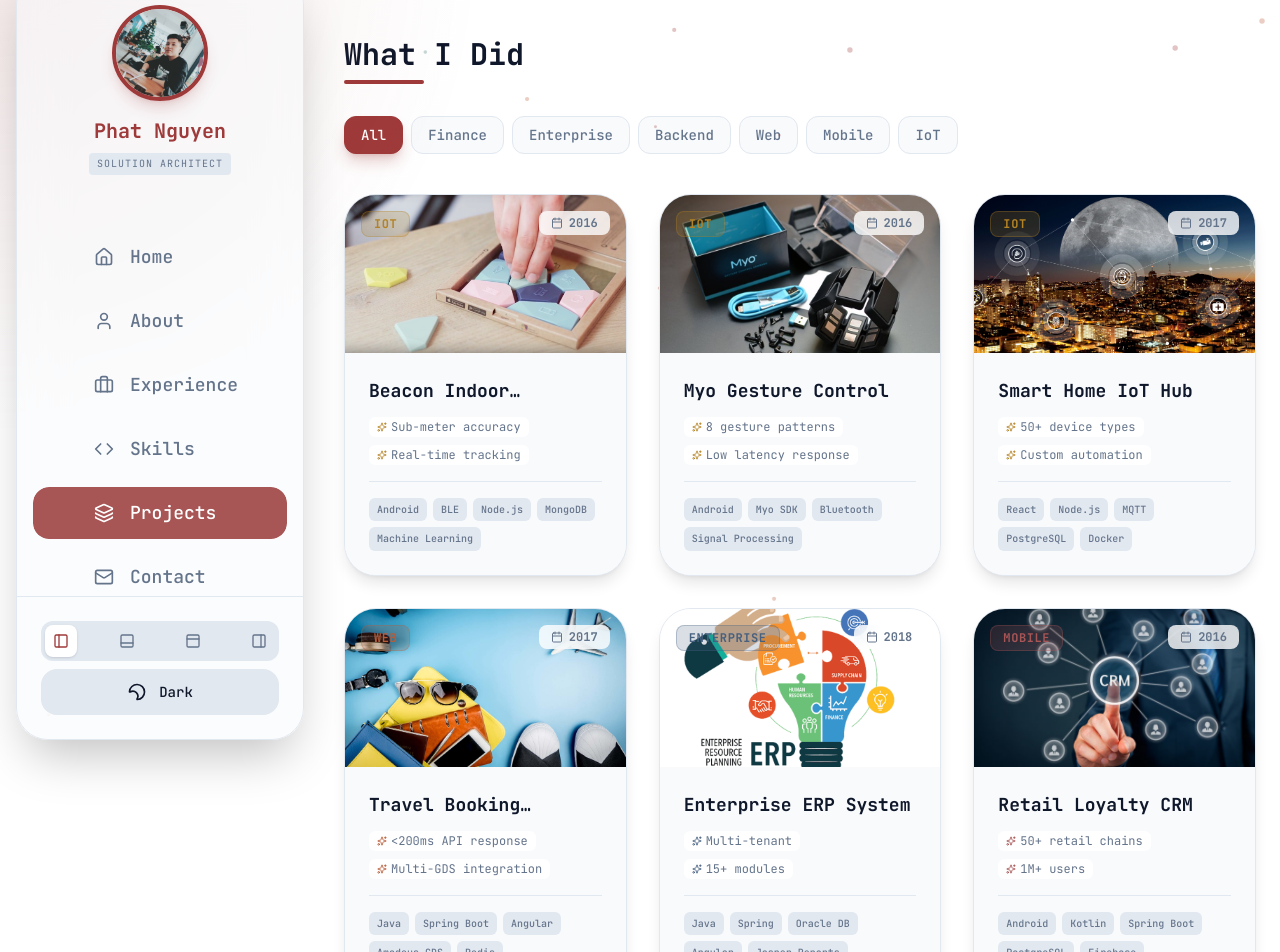
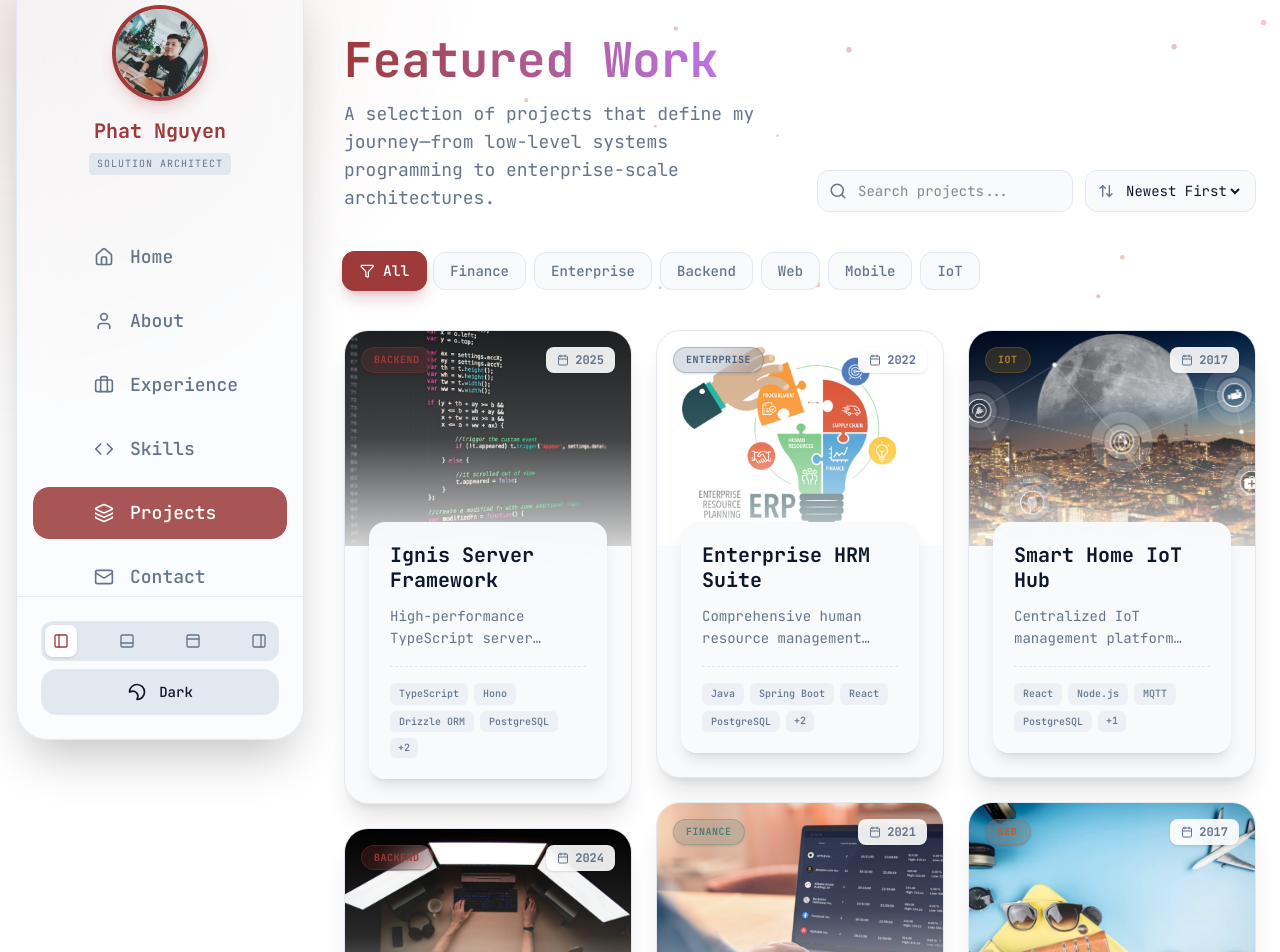
Before and after one commit to phatnt199/me, a React (Vite) app in the folder react_project/: page /#/projects in a window 1280 px wide. Shown: the part 44-996 px from the top of the page. Built offline with nearby package versions, Linux system fonts and the light colour scheme.

Commit message:
feat(projects): enhance projects section with masonry layout and modal details

```diff
--- /dev/null
+++ b/react_project/src/components/sections/ProjectDetailsModal.tsx
@@ -0,0 +1,165 @@
+import { motion } from 'framer-motion';
+import type { Project } from '../../data/portfolio';
+import { X, Github, ExternalLink, Calendar, Layers, Code, Sparkles } from 'lucide-react';
+import clsx from 'clsx';
+import { useEffect } from 'react';
+
+interface ProjectDetailsModalProps {
+  project: Project;
+  onClose: () => void;
+}
+
+export const ProjectDetailsModal = ({ project, onClose }: ProjectDetailsModalProps) => {
+  // Prevent body scroll when modal is open
+  useEffect(() => {
+    document.body.style.overflow = 'hidden';
+    return () => {
+      document.body.style.overflow = 'unset';
+    };
+  }, []);
+
+  return (
+    <div className="fixed inset-0 z-50 flex items-center justify-center p-4 sm:p-6">
+      <motion.div
+        initial={{ opacity: 0 }}
+        animate={{ opacity: 1 }}
+        exit={{ opacity: 0 }}
+        onClick={onClose}
+        className="absolute inset-0 bg-bg/80 backdrop-blur-sm"
+      />
+
+      <motion.div
+        layoutId={`project-${project.title}`}
+        className="relative w-full max-w-4xl max-h-[90vh] overflow-y-auto bg-bg-secondary rounded-3xl shadow-2xl border border-bg-tertiary flex flex-col custom-scrollbar"
+        onClick={(e) => e.stopPropagation()}
+      >
+        {/* Close Button */}
+        <button
+          onClick={onClose}
+          className="absolute top-4 right-4 z-10 p-2 rounded-full bg-bg/50 hover:bg-bg-tertiary text-fg transition-colors backdrop-blur-md"
+        >
+          <X size={20} />
+        </button>
+
+        {/* Hero Image */}
+        <div className="relative w-full h-64 sm:h-80 md:h-96 shrink-0">
+          <img
+            src={project.image}
+            alt={project.title}
+            className="w-full h-full object-cover"
+          />
+          <div className="absolute inset-0 bg-gradient-to-t from-bg-secondary via-transparent to-transparent" />
+
+          <div className="absolute bottom-0 left-0 p-6 sm:p-8 w-full">
+            <motion.div
+              initial={{ opacity: 0, y: 20 }}
+              animate={{ opacity: 1, y: 0 }}
+              transition={{ delay: 0.2 }}
+              className="flex flex-wrap gap-2 mb-3"
+            >
+              <span className="px-3 py-1 rounded-full text-xs font-bold uppercase tracking-wider bg-primary/20 text-primary border border-primary/20 backdrop-blur-md">
+                {project.category}
+              </span>
+              <span className="flex items-center gap-1.5 px-3 py-1 rounded-full text-xs font-medium bg-bg/40 text-fg-muted backdrop-blur-md border border-white/5">
+                <Calendar size={12} />
+                {project.year}
+              </span>
+            </motion.div>
+
+            <motion.h2
+              initial={{ opacity: 0, y: 20 }}
+              animate={{ opacity: 1, y: 0 }}
+              transition={{ delay: 0.3 }}
+              className="text-3xl sm:text-4xl md:text-5xl font-bold text-fg drop-shadow-lg"
+            >
+              {project.title}
+            </motion.h2>
+          </div>
+        </div>
+
+        {/* Content */}
+        <div className="p-6 sm:p-8 flex flex-col md:flex-row gap-8 md:gap-12">
+          {/* Main Info */}
+          <div className="flex-1 space-y-6">
+            <div>
+              <h3 className="text-lg font-semibold text-fg mb-2 flex items-center gap-2">
+                <Layers size={18} className="text-primary" />
+                Overview
+              </h3>
+              <p className="text-fg-muted leading-relaxed text-base sm:text-lg">
+                {project.description}
+              </p>
+            </div>
+
+            <div>
+              <h3 className="text-lg font-semibold text-fg mb-3 flex items-center gap-2">
+                <Sparkles size={18} className="text-primary" />
+                Key Highlights
+              </h3>
+              <ul className="grid gap-3">
+                {project.highlights.map((highlight, idx) => (
+                  <motion.li
+                    key={highlight}
+                    initial={{ opacity: 0, x: -10 }}
+                    animate={{ opacity: 1, x: 0 }}
+                    transition={{ delay: 0.4 + idx * 0.1 }}
+                    className="flex items-start gap-3 p-3 rounded-xl bg-bg-tertiary/50 border border-bg-tertiary"
+                  >
+                    <div className="w-1.5 h-1.5 rounded-full bg-primary mt-2 shrink-0" />
+                    <span className="text-fg-muted text-sm sm:text-base">{highlight}</span>
+                  </motion.li>
+                ))}
+              </ul>
+            </div>
+          </div>
+
+          {/* Sidebar Info */}
+          <div className="w-full md:w-80 space-y-6">
+            {/* Actions */}
+            <div className="flex flex-col gap-3">
+              {project.github ? (
+                <a
+                  href={project.github}
+                  target="_blank"
+                  rel="noopener noreferrer"
+                  className="flex items-center justify-center gap-2 w-full py-3 rounded-xl bg-bg-tertiary hover:bg-primary/20 hover:text-primary hover:border-primary/50 text-fg font-medium transition-all duration-300 border border-transparent"
+                >
+                  <Github size={18} />
+                  View Source Code
+                </a>
+              ) : (
+                <button disabled className="flex items-center justify-center gap-2 w-full py-3 rounded-xl bg-bg-tertiary/50 text-fg-muted/50 cursor-not-allowed border border-transparent">
+                  <Github size={18} />
+                  Private Repository
+                </button>
+              )}
+
+              <button className="flex items-center justify-center gap-2 w-full py-3 rounded-xl bg-primary text-white hover:bg-primary/90 transition-colors shadow-lg shadow-primary/25 font-medium">
+                <ExternalLink size={18} />
+                Live Demo / Case Study
+              </button>
+            </div>
+
+            {/* Tech Stack */}
+            <div>
+              <h3 className="text-sm font-bold text-fg uppercase tracking-wider mb-3 flex items-center gap-2">
+                <Code size={16} className="text-primary" />
+                Tech Stack
+              </h3>
+              <div className="flex flex-wrap gap-2">
+                {project.techStack.map((tech) => (
+                  <span
+                    key={tech}
+                    className="px-3 py-1.5 text-xs font-medium rounded-lg bg-bg-tertiary text-fg-muted border border-white/5"
+                  >
+                    {tech}
+                  </span>
+                ))}
+              </div>
+            </div>
+          </div>
+        </div>
+      </motion.div>
+    </div>
+  );
+};
--- a/react_project/src/components/sections/Projects.tsx
+++ b/react_project/src/components/sections/Projects.tsx
@@ -1,8 +1,9 @@
-import { useState } from 'react';
+import { useState, useMemo } from 'react';
 import { motion, AnimatePresence } from 'framer-motion';
-import { PROJECTS_DATA, type ProjectCategory } from '../../data/portfolio';
-import { Calendar, Sparkles, Github, ExternalLink } from 'lucide-react';
+import { PROJECTS_DATA, type ProjectCategory, type Project } from '../../data/portfolio';
+import { Calendar, Sparkles, Github, ExternalLink, Search, ArrowUpDown, Filter } from 'lucide-react';
 import { TiltCard } from '../ui/TiltCard';
+import { ProjectDetailsModal } from './ProjectDetailsModal';
 import clsx from 'clsx';
 
 const CATEGORIES: { label: string; value: ProjectCategory | 'all' }[] = [
@@ -42,147 +43,200 @@ const CATEGORY_STYLES: Record<ProjectCategory, { badge: string; icon: string }>
   },
 };
 
+type SortOption = 'newest' | 'oldest' | 'name';
+
 export const Projects = () => {
   const [activeCategory, setActiveCategory] = useState<ProjectCategory | 'all'>('all');
+  const [searchQuery, setSearchQuery] = useState('');
+  const [sortBy, setSortBy] = useState<SortOption>('newest');
+  const [selectedProject, setSelectedProject] = useState<Project | null>(null);
 
-  const filteredProjects = activeCategory === 'all'
-    ? PROJECTS_DATA
-    : PROJECTS_DATA.filter(p => p.category === activeCategory);
+  // Filter and Sort Logic
+  const filteredProjects = useMemo(() => {
+    let result = PROJECTS_DATA;
+
+    // Category Filter
+    if (activeCategory !== 'all') {
+      result = result.filter(p => p.category === activeCategory);
+    }
+
+    // Search Filter
+    if (searchQuery) {
+      const q = searchQuery.toLowerCase();
+      result = result.filter(p =>
+        p.title.toLowerCase().includes(q) ||
+        p.description.toLowerCase().includes(q) ||
+        p.techStack.some(t => t.toLowerCase().includes(q))
+      );
+    }
+
+    // Sorting
+    return result.sort((a, b) => {
+      if (sortBy === 'name') return a.title.localeCompare(b.title);
+      // Parse year (simple implementation, assumes 'YYYY' or 'YYYY - YYYY')
+      const yearA = parseInt(a.year.split(' ')[0]);
+      const yearB = parseInt(b.year.split(' ')[0]);
+      return sortBy === 'newest' ? yearB - yearA : yearA - yearB;
+    });
+  }, [activeCategory, searchQuery, sortBy]);
+
+  // Masonry Column Distribution (Client-side simple distribution)
+  // We'll use CSS columns for simplicity and performance as it handles height variability best naturally
+  // But to ensure LTR reading order if we cared deeply, we'd use JS.
+  // For this, standard CSS columns with `break-inside-avoid` is efficient and visually pleasing enough.
 
   return (
-    <section className="min-h-screen px-6 py-20 max-w-[1600px] mx-auto">
-      <div className="mb-8">
-        <h2 className="text-3xl font-bold mb-2">What I Did</h2>
-        <div className="w-20 h-1 bg-primary rounded-full" />
+    <section className="min-h-screen px-6 py-20 max-w-[1600px] mx-auto relative">
+      <div className="flex flex-col md:flex-row md:items-end justify-between gap-6 mb-10">
+        <div>
+          <h2 className="text-4xl sm:text-5xl font-bold mb-4 bg-clip-text text-transparent bg-gradient-to-r from-primary to-purple-400">
+            Featured Work
+          </h2>
+          <p className="text-fg-muted max-w-2xl text-lg">
+            A selection of projects that define my journey—from low-level systems programming to enterprise-scale architectures.
+          </p>
+        </div>
+
+        {/* Search & Sort Controls */}
+        <div className="flex flex-col sm:flex-row gap-3">
+          <div className="relative group">
+            <Search className="absolute left-3 top-1/2 -translate-y-1/2 text-fg-muted group-focus-within:text-primary transition-colors" size={18} />
+            <input
+              type="text"
+              placeholder="Search projects..."
+              value={searchQuery}
+              onChange={(e) => setSearchQuery(e.target.value)}
+              className="pl-10 pr-4 py-2.5 bg-bg-secondary border border-bg-tertiary rounded-xl text-sm focus:border-primary focus:ring-1 focus:ring-primary outline-none w-full sm:w-64 transition-all"
+            />
+          </div>
+
+          <div className="flex items-center gap-2 bg-bg-secondary border border-bg-tertiary rounded-xl px-3 py-2.5">
+            <ArrowUpDown size={16} className="text-fg-muted" />
+            <select
+              value={sortBy}
+              onChange={(e) => setSortBy(e.target.value as SortOption)}
+              className="bg-transparent border-none text-sm text-fg outline-none cursor-pointer"
+            >
+              <option value="newest">Newest First</option>
+              <option value="oldest">Oldest First</option>
+              <option value="name">Name (A-Z)</option>
+            </select>
+          </div>
+        </div>
       </div>
 
       {/* Category Filter */}
-      <div className="mb-6 sm:mb-10 flex flex-wrap gap-1.5 sm:gap-2">
+      <div className="mb-10 flex flex-wrap gap-2">
         {CATEGORIES.map((cat) => (
           <button
             key={cat.value}
             onClick={() => setActiveCategory(cat.value)}
             className={clsx(
-              "px-3 py-1.5 sm:px-4 sm:py-2 rounded-lg sm:rounded-xl text-xs sm:text-sm font-medium transition-all duration-300 border",
+              "px-4 py-2 rounded-xl text-sm font-medium transition-all duration-300 border flex items-center gap-2",
               activeCategory === cat.value
-                ? "bg-primary text-white border-primary shadow-lg shadow-primary/25"
-                : "bg-bg-secondary text-fg-muted border-bg-tertiary hover:border-primary/50 hover:text-fg"
+                ? "bg-primary text-white border-primary shadow-lg shadow-primary/25 scale-105"
+                : "bg-bg-secondary text-fg-muted border-bg-tertiary hover:border-primary/50 hover:text-fg hover:bg-bg-tertiary"
             )}
           >
+            {activeCategory === cat.value && <Filter size={14} />}
             {cat.label}
           </button>
         ))}
       </div>
 
+      {/* Masonry Layout using CSS Columns */}
       <motion.div
         layout
-        className="grid grid-cols-1 md:grid-cols-2 xl:grid-cols-3 gap-4 sm:gap-8 auto-rows-max pb-20 md:pb-0"
+        className="columns-1 md:columns-2 xl:columns-3 gap-6 space-y-6 pb-20"
       >
         <AnimatePresence mode="popLayout">
-          {filteredProjects.map((project) => {
+          {filteredProjects.map((project, index) => {
             const styles = CATEGORY_STYLES[project.category];
 
             return (
               <motion.div
                 key={project.title}
-                layout
-                initial={{ opacity: 0, scale: 0.9 }}
-                animate={{ opacity: 1, scale: 1 }}
+                layoutId={`project-${project.title}`}
+                initial={{ opacity: 0, y: 20 }}
+                animate={{ opacity: 1, y: 0 }}
                 exit={{ opacity: 0, scale: 0.9 }}
-                transition={{ type: "spring", stiffness: 300, damping: 30 }}
+                transition={{ duration: 0.4, delay: index * 0.05 }}
+                className="break-inside-avoid mb-6"
+                onClick={() => setSelectedProject(project)}
               >
                 <TiltCard
-                  className="group relative rounded-2xl sm:rounded-[2rem] overflow-hidden cursor-pointer bg-bg-secondary border border-bg-tertiary shadow-lg hover:shadow-2xl hover:shadow-primary/20 transition-all duration-500 flex flex-col h-full hover:border-primary/30"
+                  className="group relative rounded-3xl overflow-hidden cursor-pointer bg-bg-secondary border border-bg-tertiary shadow-xl hover:shadow-2xl hover:shadow-primary/10 transition-all duration-500 h-full hover:border-primary/40"
                 >
                   {/* Image Container */}
-                  <div className="aspect-video overflow-hidden bg-bg-tertiary relative">
+                  <div className="relative overflow-hidden aspect-[4/3]">
                     <img
                       src={project.image}
                       alt={project.title}
-                      className="w-full h-full object-cover transition-transform duration-700 group-hover:scale-110"
+                      className="w-full h-full object-cover transition-transform duration-700 group-hover:scale-105 group-hover:rotate-1"
                       loading="lazy"
                     />
 
-                    {/* Overlay on hover */}
-                    <div className="absolute inset-0 bg-gradient-to-t from-bg/95 via-bg/60 to-transparent opacity-0 group-hover:opacity-100 transition-opacity duration-500 flex flex-col justify-end p-3 sm:p-5">
-                      <p className="text-xs sm:text-sm text-fg leading-relaxed line-clamp-3">
-                        {project.description}
-                      </p>
-                    </div>
+                    {/* Gradient Overlay */}
+                    <div className="absolute inset-0 bg-gradient-to-t from-bg via-bg/20 to-transparent opacity-80" />
 
-                    {/* Year Badge */}
-                    <div className="absolute top-2 right-2 sm:top-4 sm:right-4 px-2 py-0.5 sm:px-3 sm:py-1 bg-bg/80 backdrop-blur-sm rounded-md sm:rounded-lg text-[10px] sm:text-xs font-bold flex items-center gap-1 sm:gap-1.5 text-fg-muted">
-                      <Calendar size={10} className="sm:w-3 sm:h-3" />
-                      {project.year}
-                    </div>
-
-                    {/* Category Badge */}
+                    {/* Top Badges */}
+                    <div className="absolute top-4 left-4 right-4 flex justify-between items-start z-10">
                       <div className={clsx(
-                      "absolute top-2 left-2 sm:top-4 sm:left-4 px-2 py-0.5 sm:px-3 sm:py-1 rounded-md sm:rounded-lg text-[10px] sm:text-xs font-bold uppercase tracking-wider border",
+                        "px-3 py-1 rounded-full text-[10px] font-bold uppercase tracking-wider border backdrop-blur-md shadow-sm",
                         styles.badge
                       )}>
                         {project.category}
                       </div>
+
+                      <div className="px-2.5 py-1 bg-bg/90 backdrop-blur-sm rounded-lg text-xs font-bold text-fg-muted flex items-center gap-1.5 shadow-sm border border-white/5">
+                        <Calendar size={12} />
+                        {project.year}
+                      </div>
+                    </div>
                   </div>
 
                   {/* Content Info */}
-                  <div className="p-4 sm:p-6 flex flex-col flex-1 bg-bg-secondary">
-                    <div className="flex items-center justify-between gap-2 mb-2 sm:mb-3">
-                      <h3 className="text-base sm:text-lg font-bold text-fg group-hover:text-primary transition-colors line-clamp-1">
+                  <div className="p-6 relative z-20 -mt-12">
+                    <div className="p-5 bg-bg-secondary/95 backdrop-blur-xl rounded-2xl border border-white/5 shadow-lg group-hover:translate-y-[-5px] transition-transform duration-300">
+                      <div className="flex items-start justify-between gap-3 mb-3">
+                        <h3 className="text-xl font-bold text-fg group-hover:text-primary transition-colors leading-tight">
                           {project.title}
                         </h3>
                         {project.github && (
-                        <a
-                          href={project.github}
-                          target="_blank"
-                          rel="noopener noreferrer"
-                          onClick={(e) => e.stopPropagation()}
-                          className={clsx(
-                            "flex items-center gap-1.5 px-2 py-1 sm:px-3 sm:py-1.5 rounded-lg text-xs font-medium transition-all duration-300 shrink-0",
-                            "bg-bg-tertiary text-fg-muted hover:bg-fg hover:text-bg"
-                          )}
-                        >
-                          <Github size={14} />
-                          <span className="hidden sm:inline">View</span>
-                          <ExternalLink size={10} className="hidden sm:inline" />
-                        </a>
+                          <div className="p-1.5 rounded-lg bg-bg-tertiary text-fg-muted opacity-0 group-hover:opacity-100 transition-opacity">
+                            <Github size={16} />
+                          </div>
                         )}
                       </div>
 
-                    {/* Highlights */}
-                    <div className="flex flex-wrap gap-1.5 sm:gap-2 mb-3 sm:mb-4">
-                      {project.highlights.slice(0, 2).map((highlight) => (
-                        <span
-                          key={highlight}
-                          className="inline-flex items-center gap-1 px-1.5 sm:px-2 py-0.5 bg-bg text-[10px] sm:text-xs text-fg-muted rounded-md"
-                        >
-                          <Sparkles size={8} className={clsx("sm:w-2.5 sm:h-2.5", styles.icon)} />
-                          <span className="truncate max-w-[80px] sm:max-w-none">{highlight}</span>
-                        </span>
-                      ))}
-                    </div>
+                      <p className="text-sm text-fg-muted leading-relaxed line-clamp-2 mb-4 group-hover:text-fg transition-colors">
+                        {project.description}
+                      </p>
 
                       {/* Tech Stack */}
-                    <div className="mt-auto pt-3 sm:pt-4 border-t border-bg-tertiary">
-                      <div className="flex flex-wrap gap-1 sm:gap-1.5">
-                        {project.techStack.slice(0, 5).map((tech) => (
+                      <div className="flex flex-wrap gap-1.5 pt-4 border-t border-dashed border-bg-tertiary">
+                        {project.techStack.slice(0, 4).map((tech) => (
                           <span
                             key={tech}
-                            className={clsx(
-                              "px-1.5 sm:px-2 py-0.5 sm:py-1 text-[9px] sm:text-[10px] font-medium rounded-md transition-colors",
-                              "bg-bg-tertiary text-fg-muted group-hover:text-fg"
-                            )}
+                            className="px-2 py-0.5 text-[10px] font-medium rounded-md bg-bg-tertiary/50 text-fg-muted border border-transparent group-hover:border-primary/20 transition-colors"
                           >
                             {tech}
                           </span>
                         ))}
-                        {project.techStack.length > 5 && (
-                          <span className="px-1.5 sm:px-2 py-0.5 sm:py-1 text-[9px] sm:text-[10px] font-medium rounded-md bg-bg-tertiary text-fg-muted">
-                            +{project.techStack.length - 5}
+                        {project.techStack.length > 4 && (
+                          <span className="px-2 py-0.5 text-[10px] font-medium rounded-md bg-bg-tertiary/50 text-fg-muted">
+                            +{project.techStack.length - 4}
                           </span>
                         )}
                       </div>
                     </div>
+                  </div>
+
+                  {/* Hover Overlay Action */}
+                  <div className="absolute inset-0 bg-primary/10 opacity-0 group-hover:opacity-100 transition-opacity duration-300 pointer-events-none flex items-center justify-center">
+                    <span className="px-6 py-2 bg-bg text-fg font-bold rounded-full shadow-xl transform translate-y-4 group-hover:translate-y-0 transition-transform duration-300">
+                      View Details
+                    </span>
                   </div>
                 </TiltCard>
               </motion.div>
@@ -196,11 +250,25 @@ export const Projects = () => {
         <motion.div
           initial={{ opacity: 0 }}
           animate={{ opacity: 1 }}
-          className="text-center py-20 text-fg-muted"
+          className="flex flex-col items-center justify-center py-32 text-fg-muted"
         >
-          <p>No projects found in this category.</p>
+          <div className="w-20 h-20 bg-bg-secondary rounded-full flex items-center justify-center mb-4">
+            <Search size={32} className="opacity-50" />
+          </div>
+          <h3 className="text-xl font-bold text-fg mb-2">No projects found</h3>
+          <p>Try adjusting your search or filters.</p>
         </motion.div>
       )}
+
+      {/* Detail Modal */}
+      <AnimatePresence>
+        {selectedProject && (
+          <ProjectDetailsModal
+            project={selectedProject}
+            onClose={() => setSelectedProject(null)}
+          />
+        )}
+      </AnimatePresence>
     </section>
   );
 };
```
Lines whose indentation alone changed are shown as unchanged.
